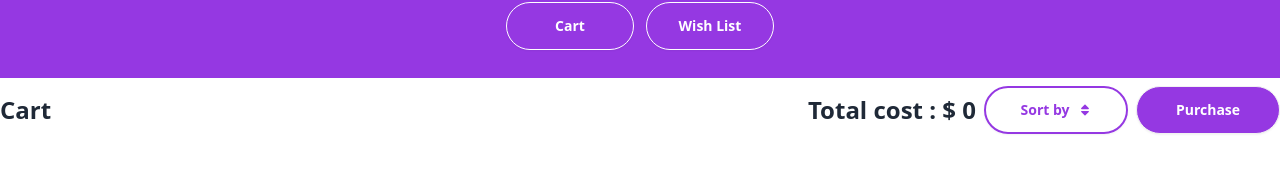
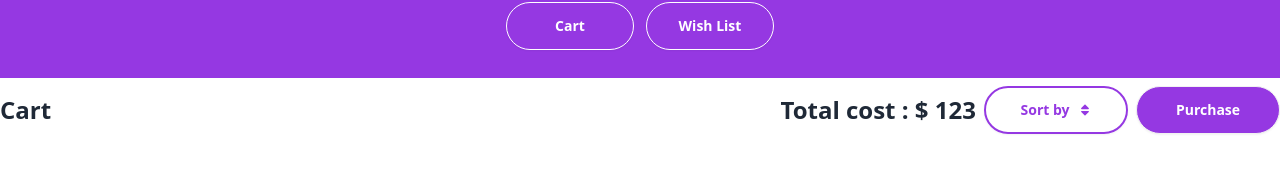
Before and after one commit to programming-hero-web-course-4/b10a8-gadget-heaven-Rajib1504, a React (Vite) app: page /Dashbord in a window 1280 px wide. Shown: the part 218-401 px from the top of the page. Built offline with nearby package versions, Linux system fonts and the light colour scheme.

Commit message:
shorting done

```diff
--- a/src/Pages/Dashbord.jsx
+++ b/src/Pages/Dashbord.jsx
@@ -8,7 +8,7 @@ import Wishlist from "../assets/Components/Wishlist";
 const Dashbord = () => {
   const [cart, setCart] = useState([]);
   const [wishList, setWishList] = useState([]);
-  const [totalPrice, setTotalPrice] = useState(0);
+  // const [totalPrice, setTotalPrice] = useState(0);
   const [display, setDisplay] = useState("cart");
   useEffect(() => {
     const cartData = getAllSavedData("cart");
@@ -16,6 +16,10 @@ const Dashbord = () => {
     setCart(cartData);
     setWishList(wishData);
   }, []);
+  const handelShort = () => {
+    const shortedPrice = [...cart].sort((a, b) => b.price - a.price);
+    setCart(shortedPrice);
+  };
 
   return (
     <div>
@@ -64,9 +68,12 @@ const Dashbord = () => {
           <h3 className="font-bold text-2xl ">Cart</h3>
           <div className="flex items-center gap-2 ">
             <h4 className="font-bold text-2xl ">
-              Total cost : $ <span>{totalPrice}</span>
+              Total cost : $ <span>123</span>
             </h4>
-            <button className=" w-36 p-2 rounded-full border-2 btn bg-transparent hover:bg-transparent text-[#9538E2] border-[#9538E2] flex items-center justify-center">
+            <button
+              onClick={handelShort}
+              className=" w-36 p-2 rounded-full border-2 btn bg-transparent hover:bg-transparent text-[#9538E2] border-[#9538E2] flex items-center justify-center"
+            >
               <span> Sort by</span> <FaSort />
             </button>
             <button className="bg-[#9538E2] w-36 p-2 hover:bg-[#9538E2] btn rounded-full text-white">
```
